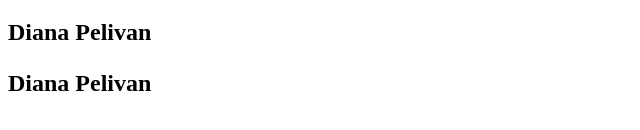
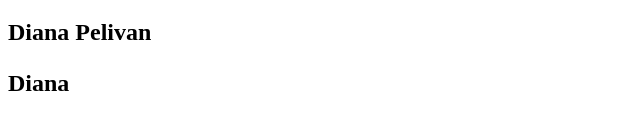
Before and after one commit to aizirek7/YummyFoods, a plain HTML site: page index.html in a window 1280 px wide. Shown: the part 244-374 px from the top of the page, without its empty margins (0-640 px from the left). Drawn offline with Linux system fonts and the light colour scheme.

Commit message:
Deleted last name

```diff
--- a/index.html
+++ b/index.html
@@ -4,4 +4,4 @@
 <p>Diana Pelivan<p>
 <p>Diana Pelivan<p>
 <p>Diana Pelivan<p>
-<p>Diana Pelivan<p>
+<p>Diana <p>
```
